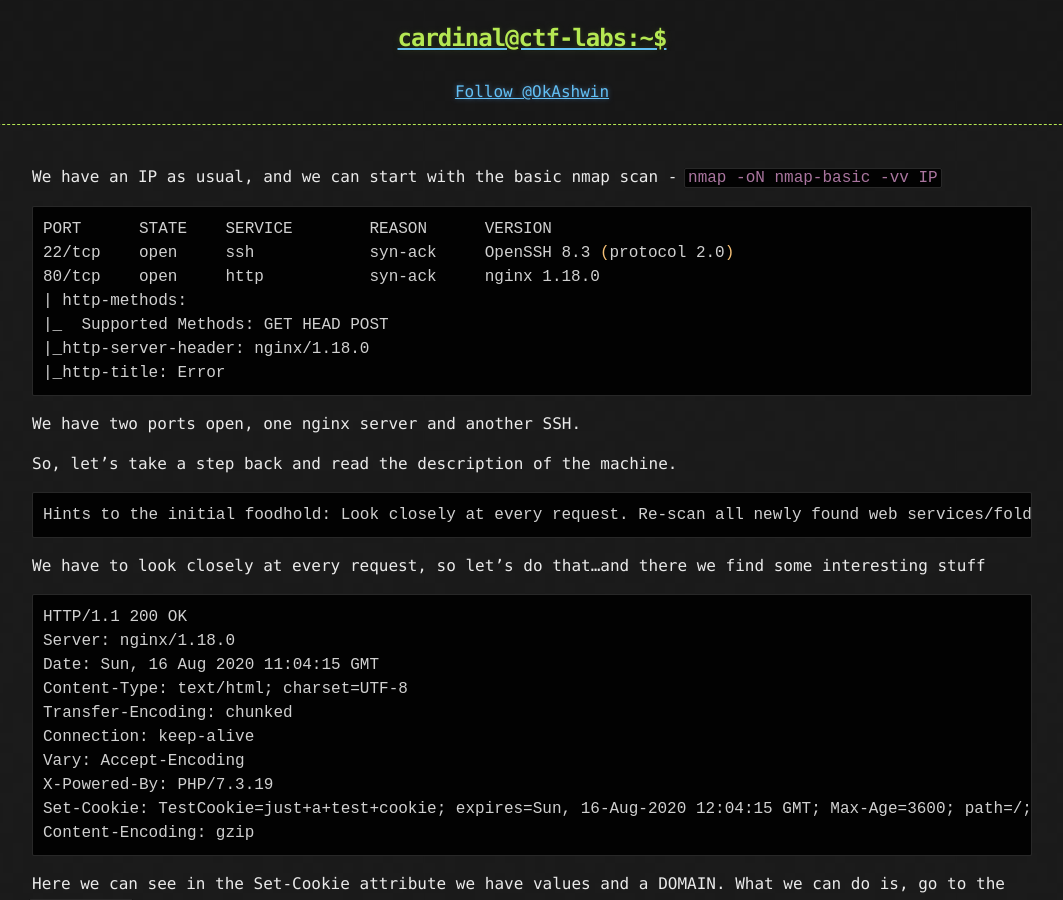
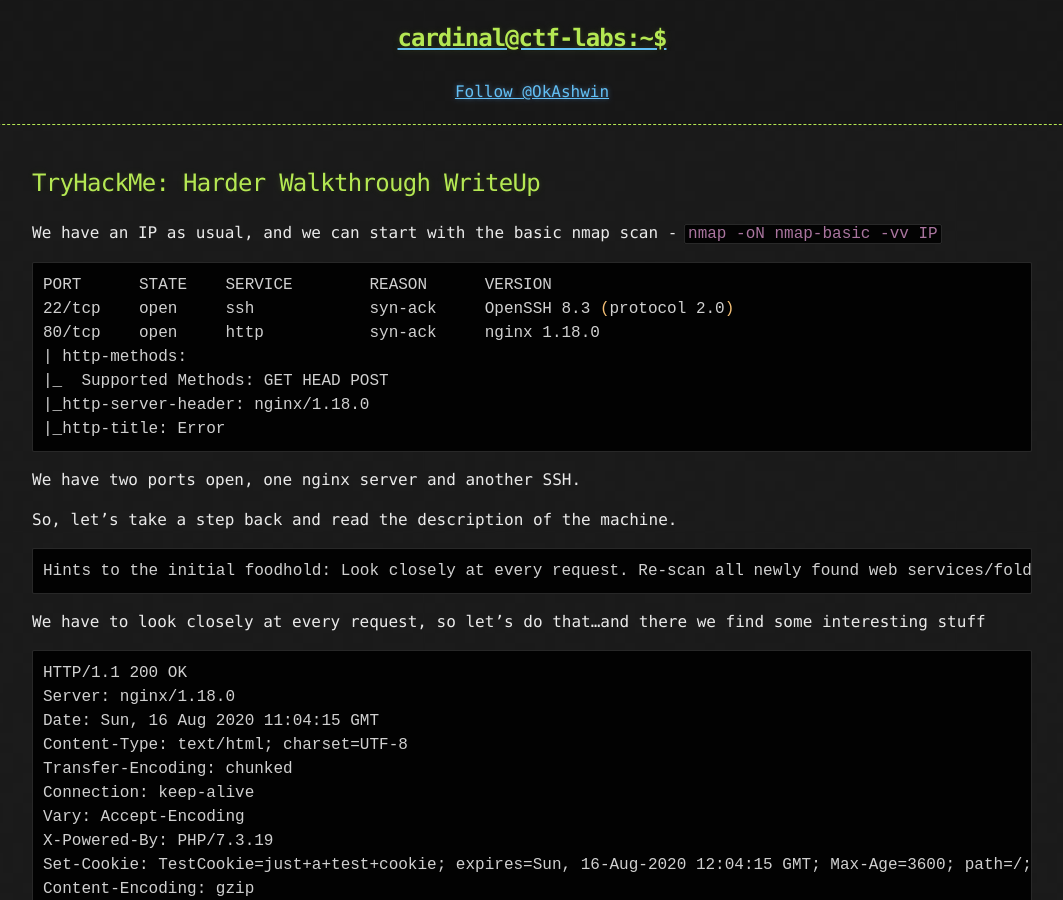
Before and after one commit to krAshwin/CTF_Writeups, a Jekyll site: the page built from _posts/2020-08-17-harder-thm.md, in a window 1280 px wide and 900 px high. Shown: the whole window, without its empty margins (108-1171 px from the left). Built offline with Jekyll 4.4.1, drawn with Linux system fonts in a browser that asks for light colours; comment, search, counter and statistics services are not loaded.

Commit message:
Update 2020-08-17-harder-thm.md

````diff
--- a/_posts/2020-08-17-harder-thm.md
+++ b/_posts/2020-08-17-harder-thm.md
@@ -3,7 +3,7 @@ title: "TryHackMe: Harder Walkthrough WriteUp"
 layout: default
 published: true
 ---
-
+## TryHackMe: Harder Walkthrough WriteUp
 We have an IP as usual, and we can start with the basic nmap scan - `nmap -oN nmap-basic -vv IP`
 ```shell
 PORT      STATE    SERVICE        REASON      VERSION
````
